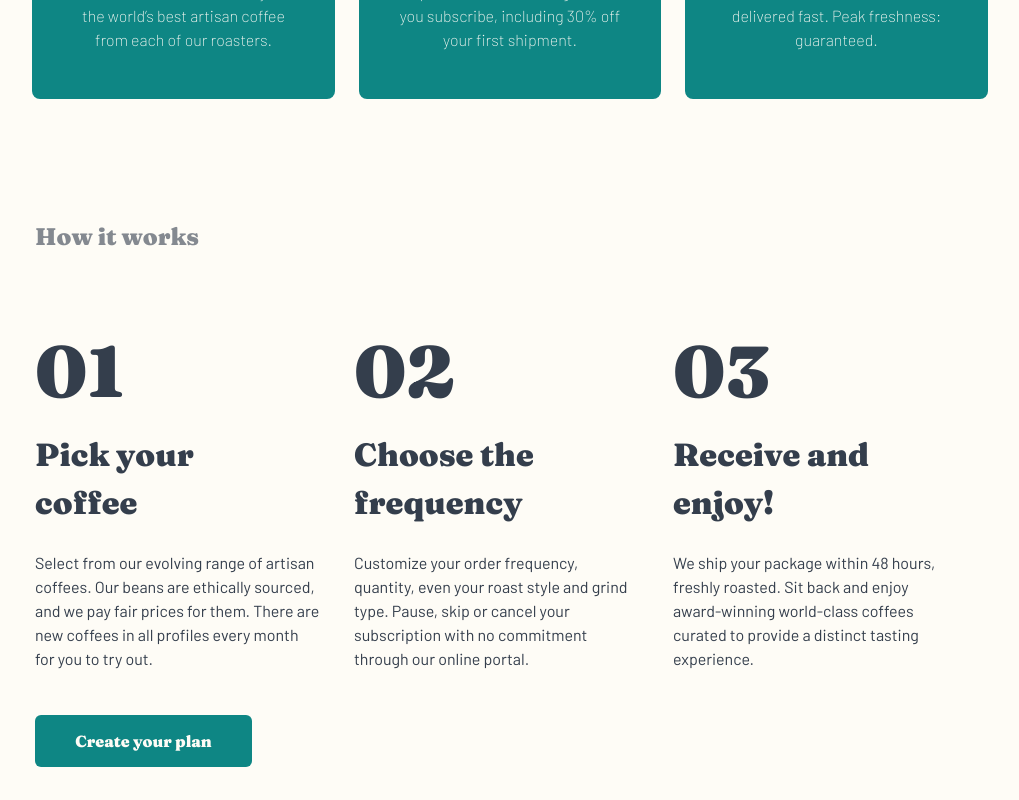
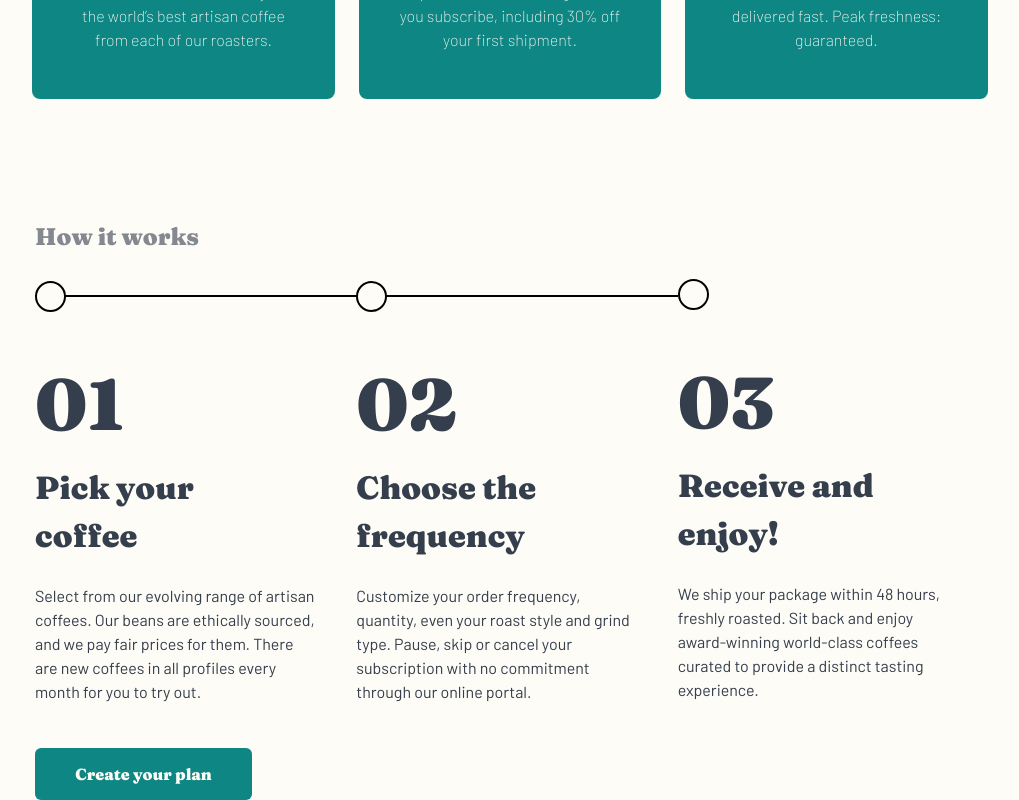
Before and after one commit to CodeHunt101/beanly-coffee, a Next.js app: page / in a window 1280 px wide. Shown: the part 2158-2958 px from the top of the page, without its empty margins (130-1149 px from the left). Before the commit the page ends 2925 px from the top, so only its background shows below. Built offline with nearby package versions, Linux system fonts and the light colour scheme.

Commit message:
add circle and line pseudo element

```diff
--- a/components/steps/Step.tsx
+++ b/components/steps/Step.tsx
@@ -10,9 +10,12 @@ type StepProps = {
 const Step = ({ number, title, description, theme }: StepProps) => {
   return (
     <li className={`${styles.stepItem} ${theme}`}>
-      <div className={`${styles.stepNumber} ff-serif fs-700`}>{number}</div>
-      <h3 className={`${styles.stepTitle} ff-serif`}>{title}</h3>
-      <p className={styles.stepDescription}>{description}</p>
+      <span className={`${styles.circle}`}></span>
+      <div className={styles.stepContent}>
+        <div className={`${styles.stepNumber} ff-serif fs-700`}>{number}</div>
+        <h3 className={`${styles.stepTitle} ff-serif`}>{title}</h3>
+        <p className={styles.stepDescription}>{description}</p>
+      </div>
     </li>
   );
 };
--- a/components/steps/Steps.module.scss
+++ b/components/steps/Steps.module.scss
@@ -8,11 +8,12 @@
   display: flex;
   justify-content: space-between;
   flex-direction: column;
+  --gap: 41px;
 
   @include md {
     flex-direction: row;
     text-align: start;
-    gap: 25px;
+    gap: var(--gap);
     min-width: 689px;
   }
 }
@@ -20,10 +21,42 @@
 .stepItem {
   display: flex;
   flex-direction: column;
+  --circle-line-height: 2px;
+  --circle-diameter: 31px;
   @include md {
     flex-direction: column;
-    flex: 1;
+    width: 100%;
+  }
+
+  @include md {
+    &:not(:last-child)::before {
+      position: relative;
+      content: "";
+      display: block;
+      height: var(--circle-line-height);
+      width: calc(100% + var(--gap));
+      top: calc(var(--circle-diameter) / 2);
+      left: 0%;
+      background-color: black;
+      color: black;
+      z-index: -1;
+    }
+  }
+}
+
+.stepContent {
+  @include md {
     max-width: 285px;
+  }
+}
+
+.circle {
+  @include md {
+    width: var(--circle-diameter);
+    height: var(--circle-diameter);
+    border: 2px solid black;
+    border-radius: 50%;
+    @include bg-colour($clr-background);
   }
 }
 
```
Also changed, not shown: 1 other file (tests, documents, lock files or other folders).
